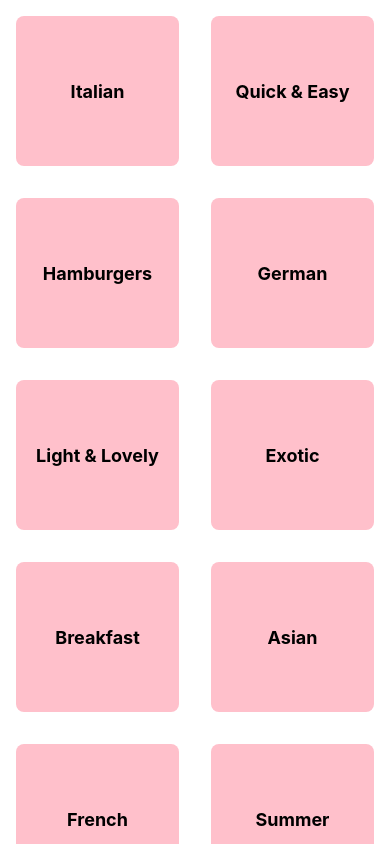
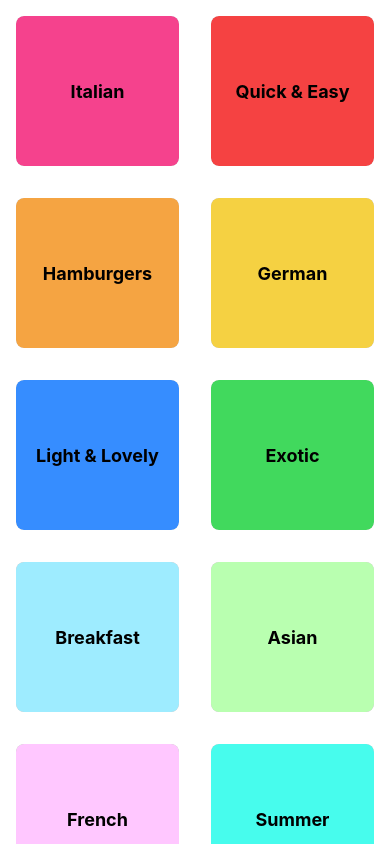
Before and after one commit to aysuakbaba/meals-app, a React Native app: screen / in a window 390 px wide. Built offline with nearby package versions, Linux system fonts and the light colour scheme.

Commit message:
style(categorygridtile): ui changes

```diff
--- a/App.js
+++ b/App.js
@@ -4,7 +4,10 @@ import CategoriesScreen from './screens/CategoriesScreen';
 
 export default function App() {
   return (
+    <>
+    <StatusBar style='light'/>
     <CategoriesScreen/>
+    </>
   );
 }
 
--- a/app.json
+++ b/app.json
@@ -5,6 +5,7 @@
     "version": "1.0.0",
     "orientation": "portrait",
     "icon": "./assets/icon.png",
+    "backgroundColor" : "#24180f",
     "userInterfaceStyle": "light",
     "splash": {
       "image": "./assets/splash.png",
--- a/components/CategoryGridTile.js
+++ b/components/CategoryGridTile.js
@@ -1,46 +1,45 @@
-import { Pressable, View, Text, StyleSheet } from "react-native"
+import { Pressable, View, Text, StyleSheet } from "react-native";
 
 function CategoryGridTile({ title, color }) {
-    return(
+  return (
     <View style={styles.gridItem}>
-            <Pressable style={styles.button} android_ripple={{color: 'violet'}}>
-                <View style={styles.innerContainer}>
-                    <Text style={styles.title}>
-                        {title}
-                    </Text>
+      <Pressable style={({ pressed }) => [styles.button, pressed ? styles.buttonPressed : null]} android_ripple={{ color: "#ccc" }}>
+        <View style={[styles.innerContainer, { backgroundColor: color }]}>
+          <Text style={styles.title}>{title}</Text>
         </View>
       </Pressable>
-
     </View>
-    )
-
+  );
 }
 
-
-export default CategoryGridTile
-
+export default CategoryGridTile;
 
 const styles = StyleSheet.create({
   gridItem: {
     flex: 1,
     height: 150,
-        margin:16,
+    margin: 16,
     borderRadius: 8,
-        elevation: 5,
-        backgroundColor: 'pink'
+    elevation: 4,
+    overflow: "hidden",
+    backgroundColor: '#ccc'
   },
-    button:{
-        flex: 1
+  button: {
+    flex: 1,
+  },
+  buttonPressed: {
+    opacity: 0.5,
   },
   innerContainer: {
     flex: 1,
-        justifyContent: 'center',
-        alignItems: 'center',
-        padding: 16
+    justifyContent: "center",
+    alignItems: "center",
+    padding: 16,
+    borderRadius: 8,
+
   },
   title: {
-        fontWeight: 'bold',
+    fontWeight: "bold",
     fontSize: 18,
-    }
-
-})
+  },
+});
```
Lines whose indentation alone changed are shown as unchanged.
